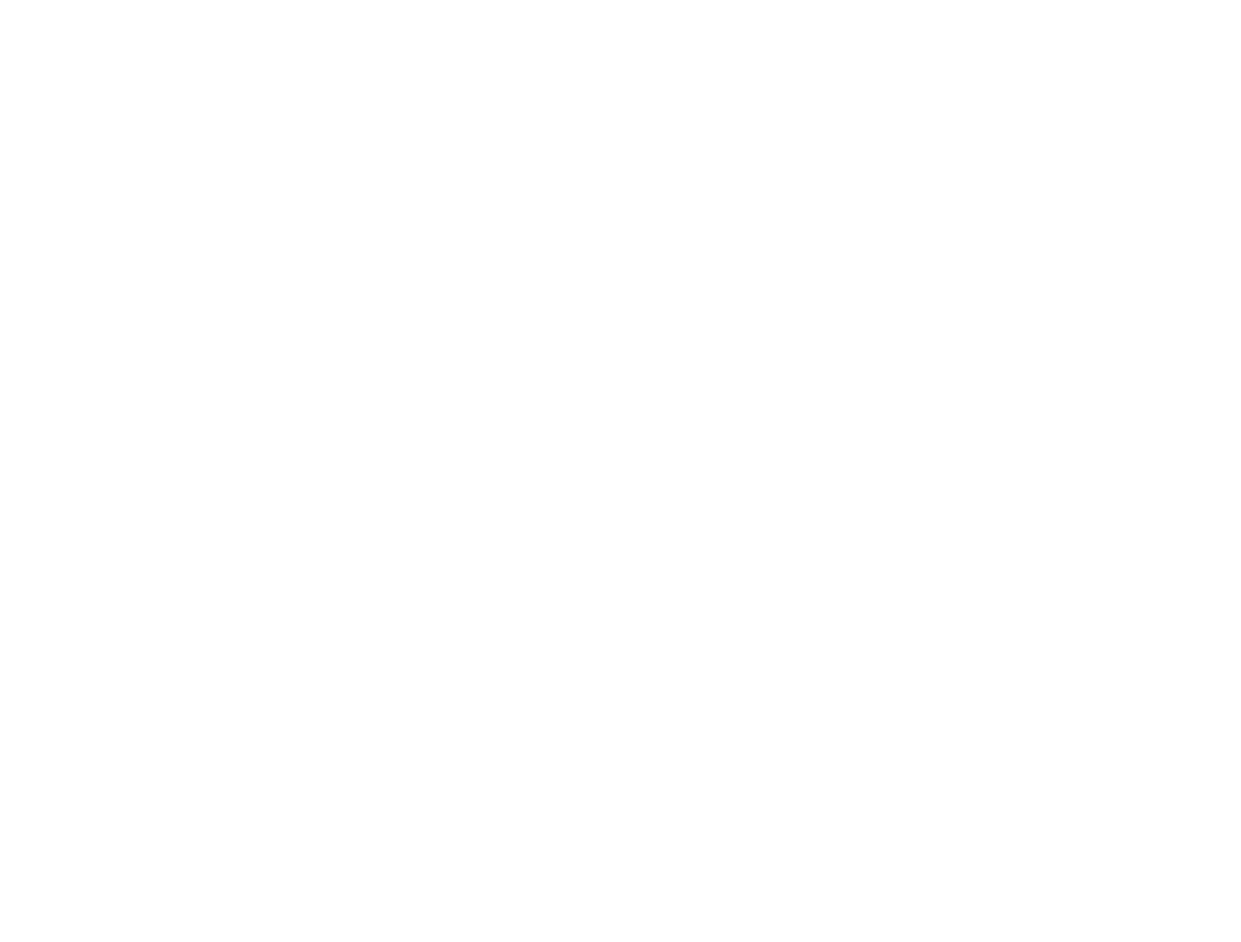
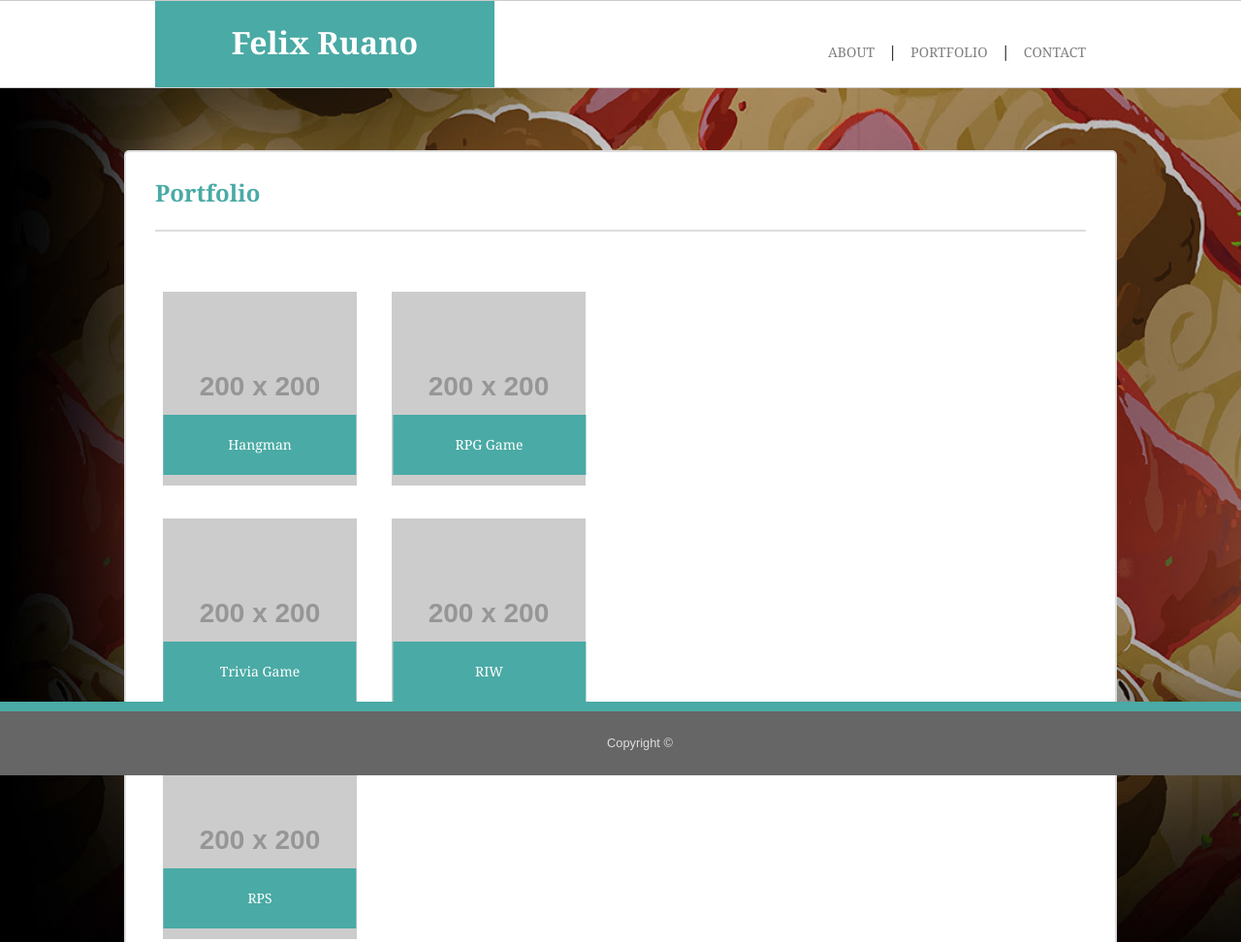
Before and after one commit to felixruano91/Basic-Portfolio, a plain HTML site: page portfolio.html in a window 1280 px wide. Shown: the top 972 px of the page at 97% size. Before the commit the page ends 800 px from the top, so only its background shows below. Drawn offline with Linux system fonts and the light colour scheme; placeholder pictures from the web are drawn by us.

Commit message:
Finished Homework 1

```diff
--- a/assets/css/index.css
+++ /dev/null
@@ -1,85 +0,0 @@
-body {
-    background-color: #dddddd;
-    font-family: "Georgia", 'Times New Roman', Times, serif;
-    font-size: 18px;
-    line-height: 150%;
-    margin: 0 auto;
-    padding: 0;
-}
-
-.header-container {
-    margin: 0 auto;
-    padding: 0;
-}
-
-.container-name {
-    clear: both;
-    background-color: #4aaaa5;
-    color: white;
-    padding: 20px 40px 20px 40px;
-    float: left;
-}
-
-header {
-    background-color: white;
-}
-
-header::after {
-    content: '';
-    display: table;
-    clear: both;
-}
-
-nav {
-    float: right;
-}
-
-nav ul {
-    margin: 0;
-    padding: 0;
-    list-style: none;
-}
-
-nav li {
-    display: inline-block;
-    margin-left: 30px;
-    padding-top: 40px;
-}
-
-nav a {
-    color: grey;
-    text-decoration: none;
-    text-transform: uppercase;
-    font-size: 14px;
-}
-
-nav a:hover {
-    color: #000;
-}
-
-
-
-
-
-
-.container img {
-    clear: both;
-    max-width: 100%;
-    float: left;
-}
-
-.rotateimg90 {
-    -webkit-transform: rotate(90deg);
-    -moz-transform: rotate(90deg);
-    -ms-transform: rotate(90deg);
-    -o-transform: rotate(90deg);
-    transform: rotate(90deg);
-}
-
-#bio-image {
-    margin-right: 20px;
-    width: 200px;
-    height: 200px;
-    clear: both;
-    float: left;
-}
--- /dev/null
+++ b/assets/css/style.css
@@ -0,0 +1,257 @@
+/*Basic Portfolio layout, everything in this CSS file will be the structure of my 3 links.*/
+
+/*this modifies the whole body of the webpage, not to be confused with the body-wrapper.*/
+body {
+    background-image: url(../images/meatballs.png);
+    background-size: cover;
+    font-family: "Georgia", 'Times New Roman', Times, serif;
+    line-height: 150%;
+    margin: 0 auto;
+    padding: 0;
+}
+
+/*Styling for the font of "Felix Ruano" on the header*/
+h1 {
+    color: white;
+    font-family: Georgia, 'Times New Roman', Times, serif;
+    font-size: 32px;
+    font-weight: bold;
+    height: 36px;
+    width: 290px;
+}
+
+/*Styling for the blue title in the body-wrapper: "About Me", "Portfolio" and "Contact Me".*/
+h2 {
+    padding-bottom: 20px;
+    border-bottom: 2px solid #dddddd;
+    font-family: Georgia, 'Times New Roman', Times, serif;
+}
+
+h3 {
+    font-size: 14px;
+    font-family: Georgia, 'Times New Roman', Times, serif;
+    font-weight: inherit;
+}
+
+p {
+    margin: 0;
+    font-family: Arial, Helvetica, sans-serif;
+    color: #777777;
+    line-height: 200%;
+    font-size: 16px;
+}
+
+.nav-bar {
+    margin: 0 auto;
+    overflow: auto;
+    width: 960px;
+}
+
+/*nav-home is my name on the header*/
+#nav-home {
+    background-color: #4aaaa5;
+    color: white;
+    float: left;
+    padding: 10px 30px 0px 30px;
+    text-align: center;
+    text-decoration: none;
+}
+
+/*the settings for my whole header, this is where my nav-home and nav-bar are.*/
+header {
+    background-color: white;
+    margin: 0 auto;
+    border-top: 1px solid #cccccc;
+    border-bottom: 1px solid #cccccc;
+}
+
+header::after {
+    content: '';
+    display: table;
+    clear: both;
+}
+
+/*nav is my navigation bar, I have the links for the other pages here, float right so it has its own space on the header.*/
+nav {
+    float: right;
+    position: relative;
+}
+
+/*the settings for the list I created for the nav bar, here I remove the "list" factor from it*/
+nav ul {
+    margin: 0;
+    padding: 0;
+    list-style: none;
+}
+
+/*this is to make the list on the nav bar horizontal, instead of vertical*/
+nav li {
+    display: inline-block;
+    margin-left: 0px;
+    padding-top: 40px;
+}
+
+/*This adds the | in between the components of my list.*/
+nav li + li:before{
+    content: " | ";
+    padding: 0 10px;
+}
+
+/*Here I just style the nav bar to my liking, caps so it looks cooler and no text decoration (doesn't look like a link).*/
+nav a {
+    color: grey;
+    text-decoration: none;
+    text-transform: uppercase;
+    font-size: 14px;
+}
+
+/*adds the cool effect whenever I hover my mouse on any of the links.*/
+nav a:hover {
+    color: #000;
+}
+
+/*turns the link into the "main color" whenever I click it*/
+nav a:active {
+    color: #4aaaa5;
+}
+
+/*This is were the main content for the 3 links is gonna be 960px wide with an automatic height depending on the content of the page.*/
+.body-wrapper {
+    background-color: white;
+    border-radius: 5px;
+    border: 2px solid #dddddd;
+    margin: 40px auto;
+    width: 960px;
+    height: auto;
+    padding: 30px 30px 0px 30px;
+    overflow: hidden;
+}
+
+/*This is the title in the body wrapper, above the grey line.*/
+.body-heading{
+    color: #4aaaa5;
+    font-family: Georgia, 'Times New Roman', Times, serif;
+    font-size: 24px;
+    font-weight: bold;
+    margin: 0px 0px 28px 0px;
+    padding-bottom: 20px;
+    width: 960px;
+    height: 30px;
+}
+
+
+/*This is my footer, had to fixed it to the bottom, otherwise it would be in the middel of the screen.*/
+footer {
+    position: fixed;
+    width: 100%;
+    border-top: 10px solid #4aaaa5;
+    background-color: #666666;
+    bottom: 0;
+    padding: 20px;
+}
+
+/*The text inside my footer.*/
+#copyright-text {
+    bottom: 0;
+    color: #dddddd;
+    text-align: center;
+    font-family: Arial, Helvetica, sans-serif;
+    font-size: 80%;
+    position: relative;
+}
+
+.container-index img {
+    clear: both;
+    max-width: 100%;
+    float: left;
+}
+
+.row {
+    display: flex;
+    flex-wrap: wrap;
+    padding: 0 4px;
+    position: relative;
+}
+
+.column {
+    flex: 25%;
+    max-width: 24%;
+    padding: 0 4px;
+    position: relative;
+}
+
+.column img {
+    margin-top: 10px;
+    vertical-align: middle;
+}
+
+
+.centered {
+    clear: both;
+    position: absolute;
+    top: 80%;
+    left: 44%;
+    transform: translate(-50%, -50%);
+    background-color: #4aaaa5;
+    color: white;
+    padding: 5px 5px;
+    text-decoration: none;
+    width: 80%;
+    text-align: center;S
+}
+
+/*Iffy stuff to make my bio-image vertical.*/
+.rotateimg90 {
+    -webkit-transform: rotate(90deg);
+    -moz-transform: rotate(90deg);
+    -ms-transform: rotate(90deg);
+    -o-transform: rotate(90deg);
+    transform: rotate(90deg);
+}
+
+/*Settings for my bio-image, hardest part for the index.html.*/
+#bio-image {
+    margin-right: 20px;
+    margin-top: 20px;
+    margin-left: 0px;
+    width: 300px;
+    height: 300px;
+    clear: both;
+    float: left;
+}
+
+
+/*contact.html starts here.*/
+
+input[type=text], select, textarea {
+    clear: both;
+    width: 100%; /* Full width */
+    padding: 12px; /* Some padding */
+    border: 1px solid #777777; /* Gray border */
+    border-radius: 4px; /* Rounded borders */
+    box-sizing: border-box; /* Make sure that padding and width stays in place */
+    margin-top: 6px; /* Add a top margin */
+    margin-bottom: 16px; /* Bottom margin */
+    resize: vertical /* Allow the user to vertically resize the textarea (not horizontally) */
+}
+
+input[type=submit] {
+    background-color: #4aaaa5;
+    color: white;
+    padding: 12px 20px;
+    border: none;
+    border-radius: 4px;
+    cursor: pointer;
+}
+
+input[type=submit]:hover {
+    background-color: #4CAF50;
+}
+
+.container-contact {
+    border-radius: 5px;
+    background-color: #f2f2f2;
+    padding: 20px;
+    margin-bottom: 50px;
+    font-family: Arial, Helvetica, sans-serif;
+}
--- a/portfolio.html
+++ b/portfolio.html
@@ -0,0 +1,113 @@
+<!DOCTYPE html>
+<html>
+<head>
+    <meta charset="utf-8" />
+    <meta http-equiv="X-UA-Compatible" content="IE=edge">
+    <title>FRP</title>
+    <meta name="viewport" content="width=device-width, initial-scale=1">
+    <link rel="stylesheet" type="text/css" media="screen" href="assets/css/style.css" />
+    <script src="index.js"></script>
+</head>
+
+<body>
+
+
+
+<!-- this is the top of the website, where my nav bar and nav home will be-->
+<header>
+
+    <!--This is where my nav bar starts, this whole division is for all the content inside of it.-->
+    <div class="nav-bar">
+
+        <!--nav home is where "Felix Ruano" will be displayed inside of a blue box.-->
+        <div id="nav-home">
+
+            <h1>Felix Ruano</h1>
+
+        </div>
+
+     <!--all the links inside my navigation menu-->
+        <nav>
+            <ul>
+                <li><a href="index.html">About</a></li>
+                <li><a href="portfolio.html">Portfolio</a></li>
+                <li><a href="contact.html">Contact</a></li>
+            </ul>
+        </nav>
+
+    </div>
+
+</header>
+
+<br>
+
+
+<!--The body wrapper is where the content of the webpage will be-->
+<section class="body-wrapper">
+
+    <!--The title of the body wrapper depending where am I-->
+    <h2 class="body-heading">Portfolio</h2><br>
+
+
+    <!--Container for portfolio.html-->
+    <div class="container-portfolio">
+
+        <div class="row">
+
+            <div class="column">
+                <img src="https://via.placeholder.com/200x200" alt="placeholder">
+                <div class="centered"><h3>Hangman</h3></div>
+            </div>
+            <div class="column">
+                <img src="https://via.placeholder.com/200x200" alt="placeholder">
+                <div class="centered"><h3>RPG Game</h3></div>
+            </div>
+
+        </div>
+
+        <br>
+
+        <div class="row">
+
+            <div class="column">
+
+                <img src="https://via.placeholder.com/200x200" alt="placeholder">
+                <div class="centered"><h3>Trivia Game</h3></div>
+
+            </div>
+            <div class="column">
+                <img src="https://via.placeholder.com/200x200" alt="placeholder">
+                <div class="centered"><h3>RIW</h3></div>
+            </div>
+
+        </div>
+
+        <br>
+
+        <div class="row">
+
+            <div class="column">
+                <img src="https://via.placeholder.com/200x200" alt="placeholder">
+                <div class="centered"><h3>RPS</h3></div>
+            </div>
+
+        </div>
+
+        <br>
+
+    </div>
+
+</section>
+
+<!--Bottom part of the page-->
+<footer>
+    <div id="footer-copyright">
+        <p id="copyright-text">Copyright ©</p>
+    </div>
+</footer>
+
+
+
+
+</body>
+</html>
```
Also changed, not shown: contact.html (+85 -0 lines), index.html (+32 -16 lines), assets/images/meatballs.png (added).
